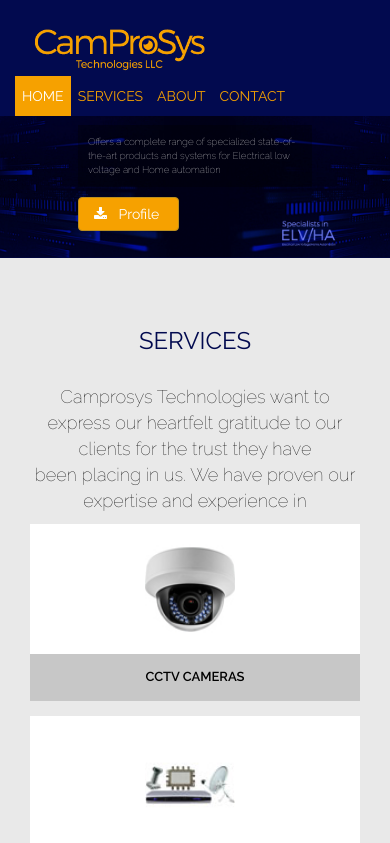
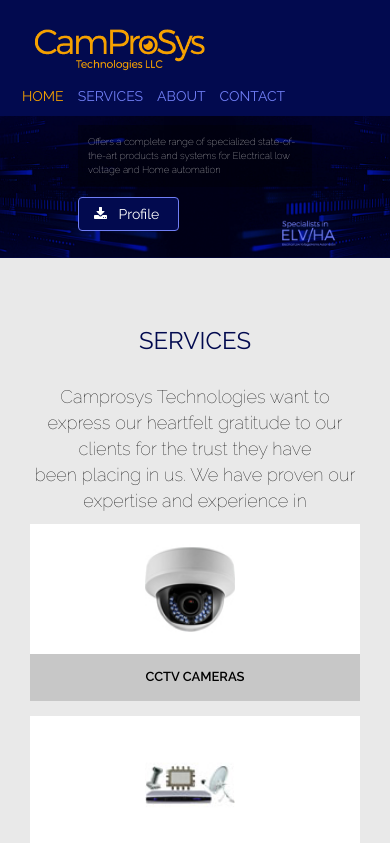
Before and after one commit to camprosys/camprosys.github.io, a plain HTML site: page index.html in a window 390 px wide. Shown: the top 843 px of the page. Drawn offline with Linux system fonts and the light colour scheme.

Commit message:
caret google verification

```diff
--- a/css/templatemo_style.css
+++ b/css/templatemo_style.css
@@ -112,7 +112,7 @@ img {
     -webkit-transition: 1s all ease;
     -moz-transition: 1s all ease;
     transition: 1s all ease;
-    color: #f6a100;
+    color: #707ef5;
     text-decoration: none;
 	font-size: 14px;
 }
@@ -121,22 +121,34 @@ img {
     color: #ffffff;
 	background: #f6a100;
 }
+#top-menu a:focus {
+    background: transparent;
+}
 
 #top-menu li.active a {
-    color: #ffffff;
-	background: #f6a100;
-	/*line-height: 60px;*/
+    color: #f6a100;
+    /*background: #f6a100;
+    line-height: 60px;*/
 	font-size: 14px;
 }
+#top-menu li.active a:before{	border-color: #f6a100 transparent;
+    content: "";
+    border-style: solid;
+    border-width: 0px 8px 10px 8px;
+    height: 0px;
+    width: 0px;
+    position: absolute;
+    bottom: -19px;
+    right: 15px;
 
+}
 .btn-primary {
-	background-color: #f6a100;
-	border-color: #bd8f1d;
+	background-color: #020a4f;
+	border-color: #707ef5;
 }
 
 .btn-primary:hover {
-	background-color: #e0ab26;
-	border-color: #bd8f1d;
+	background-color: #707ef5;
 }
 
 .templatemo_caption p { color: #ffffff; background: rgba(0, 0, 0, 0.32); padding: 10px; font-weight: 200;font-size: 1.6em; font-size: 2.5vw;}
@@ -601,9 +613,9 @@ and (max-width : 480px) {
 	}*/
 	#top-menu li a	{ padding: 0px;}
 	#top-menu li.active a {
-    color: #ffffff;
-	background: #f6a100;
+    color: #f6a100;
 	}
+
 	.templatemo_col12	{
 		width: 100%;
 		margin-bottom: 5px;
@@ -682,8 +694,8 @@ and (max-width : 480px) {
 
 	}
 	#top-menu li.active a {
-    color: #ffffff;
-	background: #f6a100;
+    color: #f6a100;
+
 	line-height: 40px;
 	}
 
--- a/index.html
+++ b/index.html
@@ -2,10 +2,10 @@
 <html>
   <head>
     <title>Camprosys Technologies</title>
+      <meta name="google-site-verification" content="H4k9gb2z_kaRku6SALDLxZ4npytWSYvVZz1bFFZ11Wo" />
       <meta http-equiv="Content-Language" content="en">
       <meta charset="utf-8" />
       <link rel="shortcut icon" href="http://camprosys.com/images/favicon.ico" type="image/x-icon">
-
       <link rel="canonical" href="http://camprosys.com">
       <meta property="og:site_name" content="Camprosys">
       <meta property="og:title" content="Camprosys">
```
